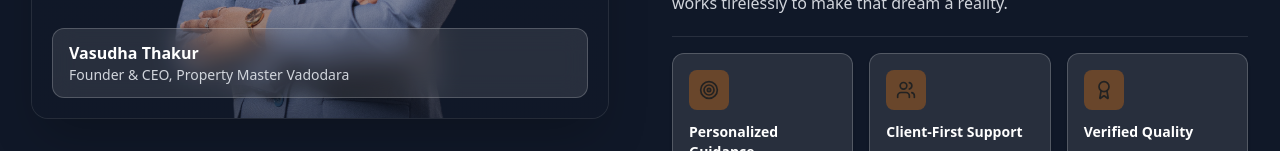
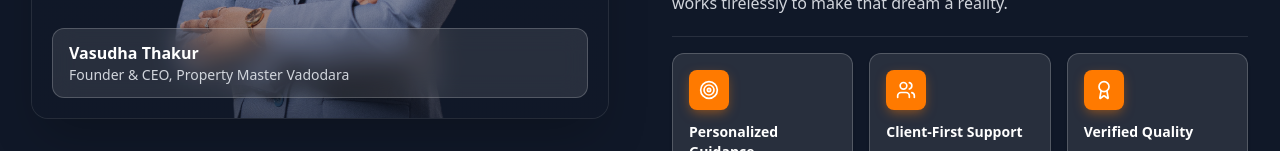
Before and after one commit to strPrince/Real-Estate, a React (Vite) app in the folder frontend/: page /about in a window 1280 px wide. Shown: the part 649-800 px from the top of the page. Built offline with nearby package versions, Linux system fonts and the light colour scheme; no server answers; a web font is replaced by a local one.

Commit message:
Change mail template

```diff
--- a/frontend/src/index.css
+++ b/frontend/src/index.css
@@ -297,6 +297,10 @@ body {
   animation: fadeInUp 0.5s ease-out both;
 }
 
+.auth-card--signup {
+  max-width: 560px;
+}
+
 /* Logo / wordmark */
 .auth-logo {
   display: flex;
--- a/frontend/src/pages/About/AboutPage.jsx
+++ b/frontend/src/pages/About/AboutPage.jsx
@@ -212,9 +212,9 @@ export default function AboutPage() {
                     desc: 'Only trusted builders and quality-checked properties.',
                   },
                 ].map(({ icon: Icon, title, desc }) => (
-                  <m.div key={title} {...hoverLift} className="rounded-xl border border-white/20 bg-white/10 p-4 shadow-sm">
-                    <div className="w-10 h-10 rounded-lg bg-brand-500/30 flex items-center justify-center mb-3">
-                      <Icon className="w-5 h-5 text-brand-400" />
+                  <m.div key={title} {...hoverLift} className="rounded-xl border border-white/20 bg-white/10 p-4 shadow-sm group/iconcard">
+                    <div className="w-10 h-10 rounded-lg bg-brand-500 flex items-center justify-center mb-3 shadow-[0_4px_12px_-2px_rgba(255,122,0,0.5)] transition-transform duration-300 group-hover/iconcard:scale-110">
+                      <Icon className="w-5 h-5 text-white" />
                     </div>
                     <p className="text-sm font-bold text-white">{title}</p>
                     <p className="text-xs text-gray-200 mt-1.5 leading-relaxed">{desc}</p>
--- a/frontend/src/pages/Auth/SignupPage.jsx
+++ b/frontend/src/pages/Auth/SignupPage.jsx
@@ -58,7 +58,7 @@ export default function SignupPage() {
       <div className="auth-grid" />
 
       {/* ── card ── */}
-      <div className="auth-card">
+      <div className="auth-card auth-card--signup">
         {/* logo / wordmark */}
         <div className="flex justify-center mb-2">
           <Link to="/" className="hover:scale-105 transition-transform duration-300">
```
Also changed, not shown: 1 other file (tests, documents, lock files or other folders).
